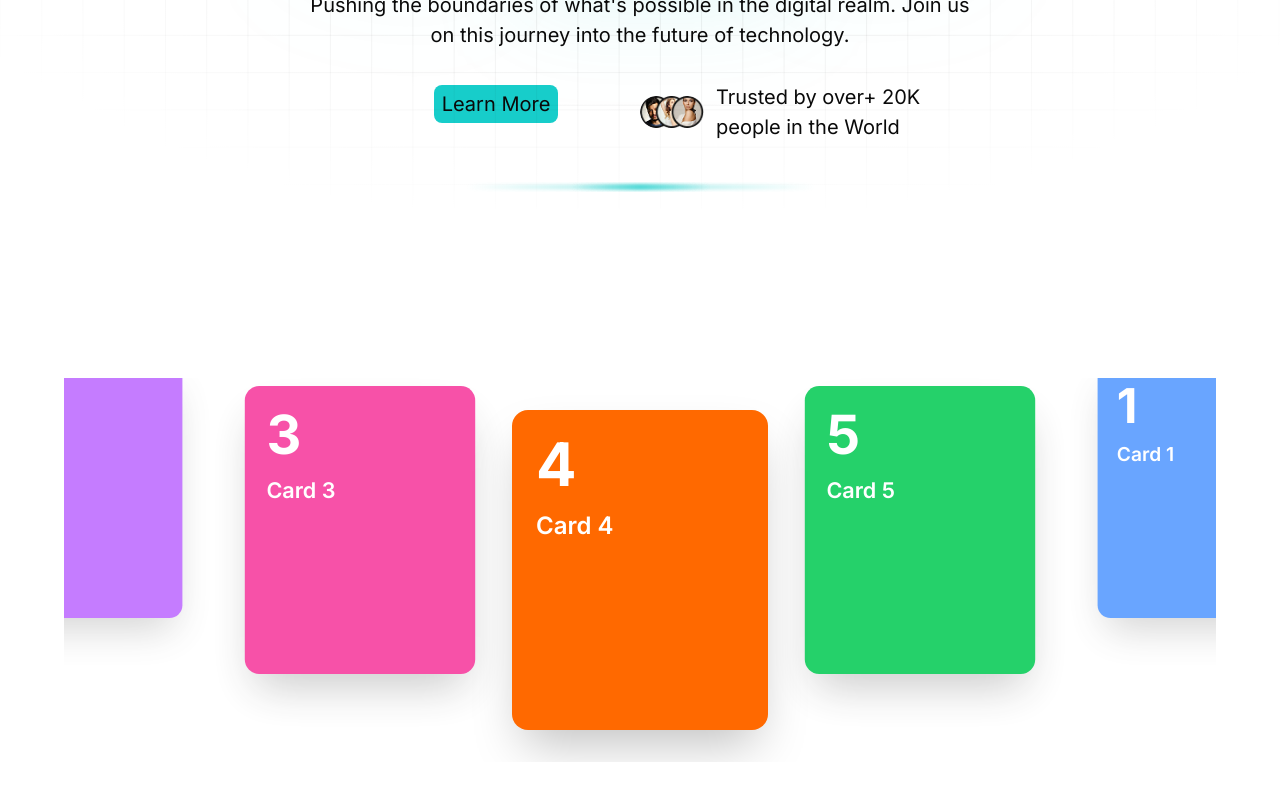
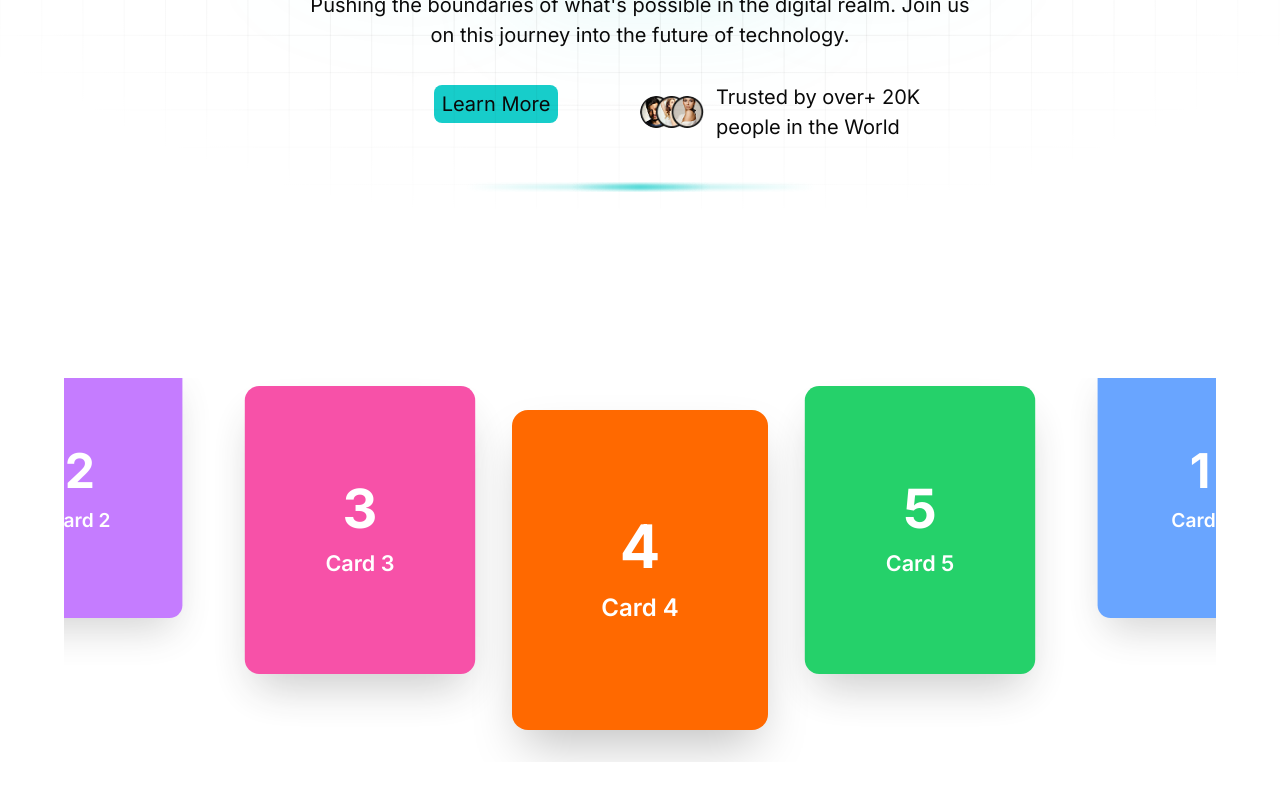
Before and after one commit to Roshen-Perera/ceylon-developers-portfolio, a Next.js app: page / in a window 1280 px wide. Shown: the part 412-1212 px from the top of the page. Built offline with nearby package versions, Linux system fonts and the light colour scheme.

Commit message:
Refactor StaggeredCarousel card layout for improved alignment and presentation

```diff
--- a/components/serviceCarousel.tsx
+++ b/components/serviceCarousel.tsx
@@ -118,7 +118,7 @@ const StaggeredCarousel = () => {
                   style={style}
                   onClick={() => setCurrentIndex(index)}
                 >
-                  <div className="flex flex-col h-full text-white p-6">
+                  <div className="flex flex-col items-center justify-center h-full text-white p-6">
                     <div className="text-6xl font-bold mb-4">{card.id}</div>
                     <div className="text-2xl font-semibold">{card.title}</div>
                   </div>
```
